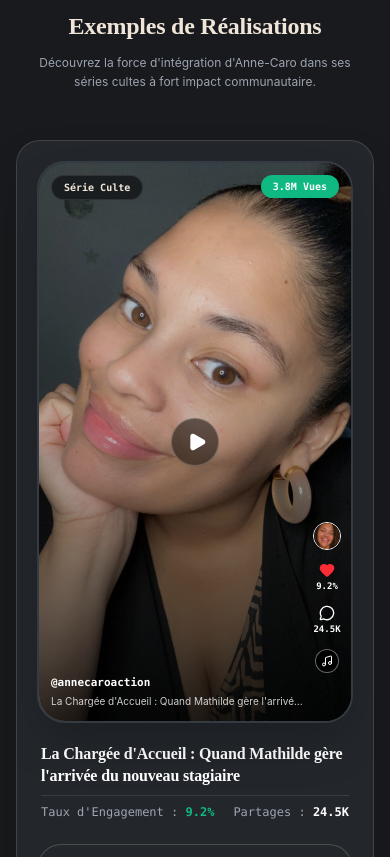
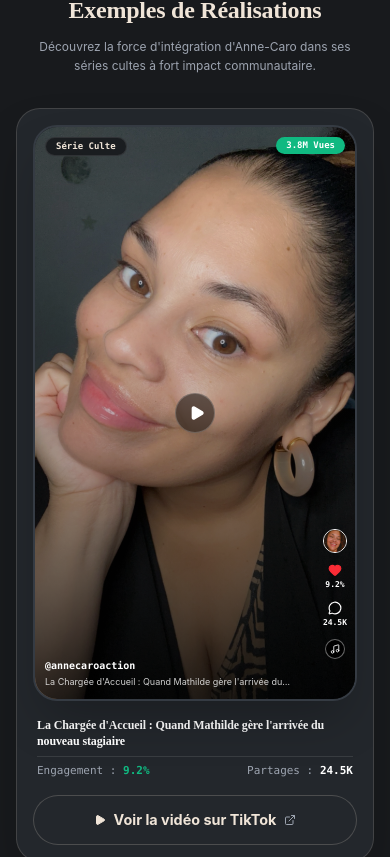
Before and after one commit to Mathieu-Soussignan/anne-caro-platform, a Next.js app: page / in a window 390 px wide. Shown: the part 9067-9924 px from the top of the page. Built offline with nearby package versions, Linux system fonts and the light colour scheme; a web font is replaced by a local one.

Commit message:
fix(pdf): enforce 3-column layout and max-height cap for Exemples de Réalisations in print mode so phone cards fit side-by-side on 1 page

```diff
--- a/app/globals.css
+++ b/app/globals.css
@@ -134,7 +134,7 @@ h1, h2, h3, .font-serif {
 @media print {
   @page {
     size: A4 portrait;
-    margin: 8mm;
+    margin: 6mm;
   }
 
   html, body {
@@ -142,7 +142,7 @@ h1, h2, h3, .font-serif {
     color: #F0E5D8 !important;
     -webkit-print-color-adjust: exact !important;
     print-color-adjust: exact !important;
-    font-size: 11px !important;
+    font-size: 10px !important;
   }
 
   header, footer, nav, .no-print, button, .btn-primary, .btn-secondary {
@@ -150,16 +150,30 @@ h1, h2, h3, .font-serif {
   }
 
   section {
-    padding-top: 0.75rem !important;
-    padding-bottom: 0.75rem !important;
-    border-color: rgba(240, 229, 216, 0.2) !important;
+    padding-top: 0.5rem !important;
+    padding-bottom: 0.5rem !important;
+    border-color: rgba(240, 229, 216, 0.15) !important;
     break-inside: avoid !important;
   }
 
   div, article, figure {
     -webkit-print-color-adjust: exact !important;
     print-color-adjust: exact !important;
-    break-inside: avoid !important;
+  }
+
+  /* Force 3-column layout in print mode for video cases */
+  .grid-cols-1.md\:grid-cols-3,
+  .grid-cols-1.sm\:grid-cols-3 {
+    display: grid !important;
+    grid-template-columns: repeat(3, minmax(0, 1fr)) !important;
+    gap: 0.75rem !important;
+  }
+
+  .aspect-\[9\/16\] {
+    aspect-ratio: 9/16 !important;
+    max-height: 250px !important;
+    width: 100% !important;
+    margin-bottom: 0.5rem !important;
   }
 
   img {
@@ -167,12 +181,7 @@ h1, h2, h3, .font-serif {
     print-color-adjust: exact !important;
     width: 100% !important;
     height: 100% !important;
-    max-height: none !important;
     object-fit: cover !important;
     object-position: top !important;
   }
-
-  .grid {
-    display: grid !important;
-  }
 }
--- a/components/BrandReferencesSection.tsx
+++ b/components/BrandReferencesSection.tsx
@@ -7,10 +7,10 @@ import { MEDIA_KIT_DATA } from '@/data/creatorData';
 
 export const BrandReferencesSection: React.FC = () => {
   return (
-    <section className="py-16 sm:py-24 px-4 sm:px-6 lg:px-8 max-w-7xl mx-auto border-t border-[#F0E5D8]/15 overflow-x-hidden w-full">
+    <section className="py-12 sm:py-24 px-4 sm:px-6 lg:px-8 max-w-7xl mx-auto border-t border-[#F0E5D8]/15 overflow-x-hidden w-full break-inside-avoid">
 
       {/* Header without AI emojis */}
-      <div className="text-center max-w-3xl mx-auto mb-12 sm:mb-16 px-2">
+      <div className="text-center max-w-3xl mx-auto mb-8 sm:mb-16 px-2">
         <div className="inline-flex items-center gap-2 px-4 py-1.5 rounded-full text-xs font-mono font-bold uppercase tracking-[0.2em] bg-[#23272C] text-[#F0E5D8] border border-[#F0E5D8]/20 mb-4 whitespace-nowrap">
           <Building2 className="w-3.5 h-3.5 text-[#F0E5D8]" />
           <span>Case Studies & Formats Viraux</span>
@@ -23,17 +23,17 @@ export const BrandReferencesSection: React.FC = () => {
         </p>
       </div>
 
-      {/* TikTok Smartphone Player Grid (No Cropped Selfies) */}
-      <div className="grid grid-cols-1 md:grid-cols-3 gap-8 sm:gap-10">
+      {/* TikTok Smartphone Player Grid (Force 3-column on print) */}
+      <div className="grid grid-cols-1 md:grid-cols-3 print:grid-cols-3 gap-6 sm:gap-10">
         {MEDIA_KIT_DATA.skits.map((skit) => (
           <motion.div
             key={skit.id}
             whileHover={{ y: -6 }}
-            className="bg-[#23272C] rounded-3xl p-5 sm:p-6 border border-[#F0E5D8]/15 shadow-2xl flex flex-col justify-between group overflow-hidden max-w-full"
+            className="bg-[#23272C] rounded-3xl p-4 sm:p-6 border border-[#F0E5D8]/15 shadow-2xl flex flex-col justify-between group overflow-hidden max-w-full break-inside-avoid"
           >
             <div>
-              {/* Realistic TikTok Smartphone Frame */}
-              <div className="relative w-full aspect-[9/16] rounded-[28px] bg-[#181A1D] border-2 border-[#353B43] shadow-2xl overflow-hidden mb-5">
+              {/* Realistic TikTok Smartphone Frame with Print max-height constraint */}
+              <div className="relative w-full aspect-[9/16] print:max-h-[220px] rounded-[24px] bg-[#181A1D] border-2 border-[#353B43] shadow-2xl overflow-hidden mb-4">
 
                 {/* Photo with Object Cover Top framing */}
                 <img
@@ -46,42 +46,42 @@ export const BrandReferencesSection: React.FC = () => {
                 <div className="absolute inset-0 bg-gradient-to-t from-black/80 via-black/20 to-transparent pointer-events-none" />
 
                 {/* Top Badges */}
-                <div className="absolute top-3 left-3 bg-[#181A1D]/90 backdrop-blur-md px-3 py-1 rounded-full text-[10px] font-mono font-bold text-[#F0E5D8] border border-white/10 z-20">
+                <div className="absolute top-2.5 left-2.5 bg-[#181A1D]/90 backdrop-blur-md px-2.5 py-0.5 rounded-full text-[9px] font-mono font-bold text-[#F0E5D8] border border-white/10 z-20">
                   {skit.category}
                 </div>
-                <div className="absolute top-3 right-3 bg-[#10B981] text-white text-[10px] font-mono font-bold px-3 py-1 rounded-full shadow-md z-20">
+                <div className="absolute top-2.5 right-2.5 bg-[#10B981] text-white text-[9px] font-mono font-bold px-2.5 py-0.5 rounded-full shadow-md z-20">
                   {skit.views}
                 </div>
 
                 {/* Play Icon */}
                 <div className="absolute inset-0 flex items-center justify-center pointer-events-none">
-                  <div className="w-12 h-12 rounded-full bg-black/50 backdrop-blur-md border border-white/20 flex items-center justify-center text-white shadow-xl group-hover:scale-110 transition-transform">
-                    <Play className="w-5 h-5 fill-current text-white translate-x-0.5" />
+                  <div className="w-10 h-10 rounded-full bg-black/50 backdrop-blur-md border border-white/20 flex items-center justify-center text-white shadow-xl group-hover:scale-110 transition-transform">
+                    <Play className="w-4 h-4 fill-current text-white translate-x-0.5" />
                   </div>
                 </div>
 
                 {/* TikTok UI Elements */}
-                <div className="absolute right-2.5 bottom-12 flex flex-col items-center gap-3 text-white z-20">
-                  <div className="w-7 h-7 rounded-full border border-white overflow-hidden">
+                <div className="absolute right-2 bottom-10 flex flex-col items-center gap-2.5 text-white z-20">
+                  <div className="w-6 h-6 rounded-full border border-white overflow-hidden">
                     <img src="/images/Anne-caro-logo.jpeg" alt="Anne-Caro" className="w-full h-full object-cover" />
                   </div>
                   <div className="flex flex-col items-center gap-0.5">
-                    <Heart className="w-4 h-4 fill-red-500 text-red-500" />
-                    <span className="text-[9px] font-bold font-mono">{skit.engagementRate || '8.5%'}</span>
+                    <Heart className="w-3.5 h-3.5 fill-red-500 text-red-500" />
+                    <span className="text-[8px] font-bold font-mono">{skit.engagementRate || '8.5%'}</span>
                   </div>
                   <div className="flex flex-col items-center gap-0.5">
-                    <MessageCircle className="w-4 h-4 text-white" />
-                    <span className="text-[9px] font-bold font-mono">{skit.shares || '18K'}</span>
+                    <MessageCircle className="w-3.5 h-3.5 text-white" />
+                    <span className="text-[8px] font-bold font-mono">{skit.shares || '18K'}</span>
                   </div>
-                  <div className="w-6 h-6 rounded-full bg-black border border-white/40 flex items-center justify-center animate-spin-slow">
-                    <Music className="w-3 h-3 text-white" />
+                  <div className="w-5 h-5 rounded-full bg-black border border-white/40 flex items-center justify-center animate-spin-slow">
+                    <Music className="w-2.5 h-2.5 text-white" />
                   </div>
                 </div>
 
                 {/* Bottom Overlay Text */}
-                <div className="absolute left-3 bottom-3 right-12 text-white z-20 space-y-0.5">
-                  <div className="text-[11px] font-bold font-mono">@annecaroaction</div>
-                  <div className="text-[10px] text-white/80 line-clamp-1">
+                <div className="absolute left-2.5 bottom-2.5 right-10 text-white z-20 space-y-0.5">
+                  <div className="text-[10px] font-bold font-mono">@annecaroaction</div>
+                  <div className="text-[9px] text-white/80 line-clamp-1">
                     {skit.title}
                   </div>
                 </div>
@@ -89,27 +89,27 @@ export const BrandReferencesSection: React.FC = () => {
               </div>
 
               {/* Title & Stats */}
-              <div className="space-y-2 mb-4 px-1">
-                <h3 className="font-serif font-bold text-base text-white leading-snug">
+              <div className="space-y-1.5 mb-3 px-1">
+                <h3 className="font-serif font-bold text-xs sm:text-sm text-white leading-snug line-clamp-2">
                   {skit.title}
                 </h3>
-                <div className="flex items-center justify-between text-xs font-mono text-[#9DA4B0] border-t border-white/10 pt-2">
-                  <span>Taux d'Engagement : <strong className="text-[#10B981]">{skit.engagementRate || '8.5%'}</strong></span>
+                <div className="flex items-center justify-between text-[11px] font-mono text-[#9DA4B0] border-t border-white/10 pt-1.5">
+                  <span>Engagement : <strong className="text-[#10B981]">{skit.engagementRate || '8.5%'}</strong></span>
                   <span>Partages : <strong className="text-white">{skit.shares || '18.2K'}</strong></span>
                 </div>
               </div>
             </div>
 
-            <div className="pt-2">
+            <div className="pt-1 no-print">
               <a
                 href={skit.videoUrl}
                 target="_blank"
                 rel="noopener noreferrer"
-                className="w-full btn-secondary text-xs py-3 px-4 flex items-center justify-center gap-2 rounded-2xl"
+                className="w-full btn-secondary text-xs py-2.5 px-4 flex items-center justify-center gap-2 rounded-2xl"
               >
-                <Play className="w-3.5 h-3.5 fill-current text-[#F0E5D8]" />
+                <Play className="w-3 h-3 fill-current text-[#F0E5D8]" />
                 <span>Voir la vidéo sur TikTok</span>
-                <ExternalLink className="w-3.5 h-3.5 text-[#9DA4B0]" />
+                <ExternalLink className="w-3 h-3 text-[#9DA4B0]" />
               </a>
             </div>
 
```
